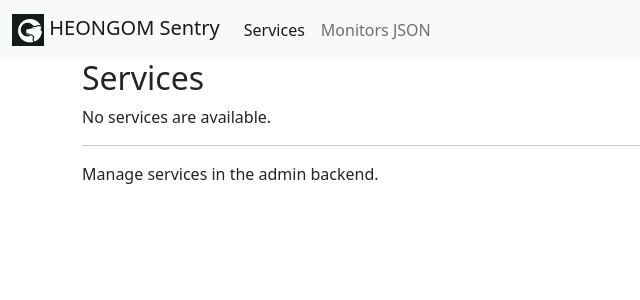
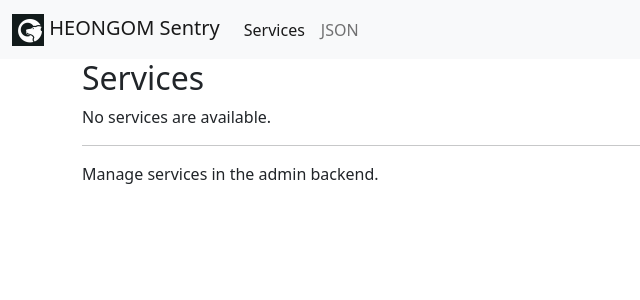
Before and after one commit to gugi9000/keongom, a Django app: page / in a window 1280 px wide. Shown: the top 300 px of the page, without its empty margins (0-640 px from the left). Run offline with Django 4.2, Linux system fonts and the light colour scheme; data that the repository does not hold is empty.

Commit message:
fix JSON link in layout

```diff
--- a/keongom/services/templates/services/layout.html
+++ b/keongom/services/templates/services/layout.html
@@ -26,7 +26,7 @@
     <div class="collapse navbar-collapse" id="navbar">
       <div class="navbar-nav">
         <a class="nav-link active" aria-current="page" href="/services">Services</a>
-        <a class="nav-link" aria-current="page" href="/services/all.json">Monitors JSON</a>
+        <a class="nav-link" href="/services/all.json">JSON</a>
       </div>
     </div>
   </div>
```
